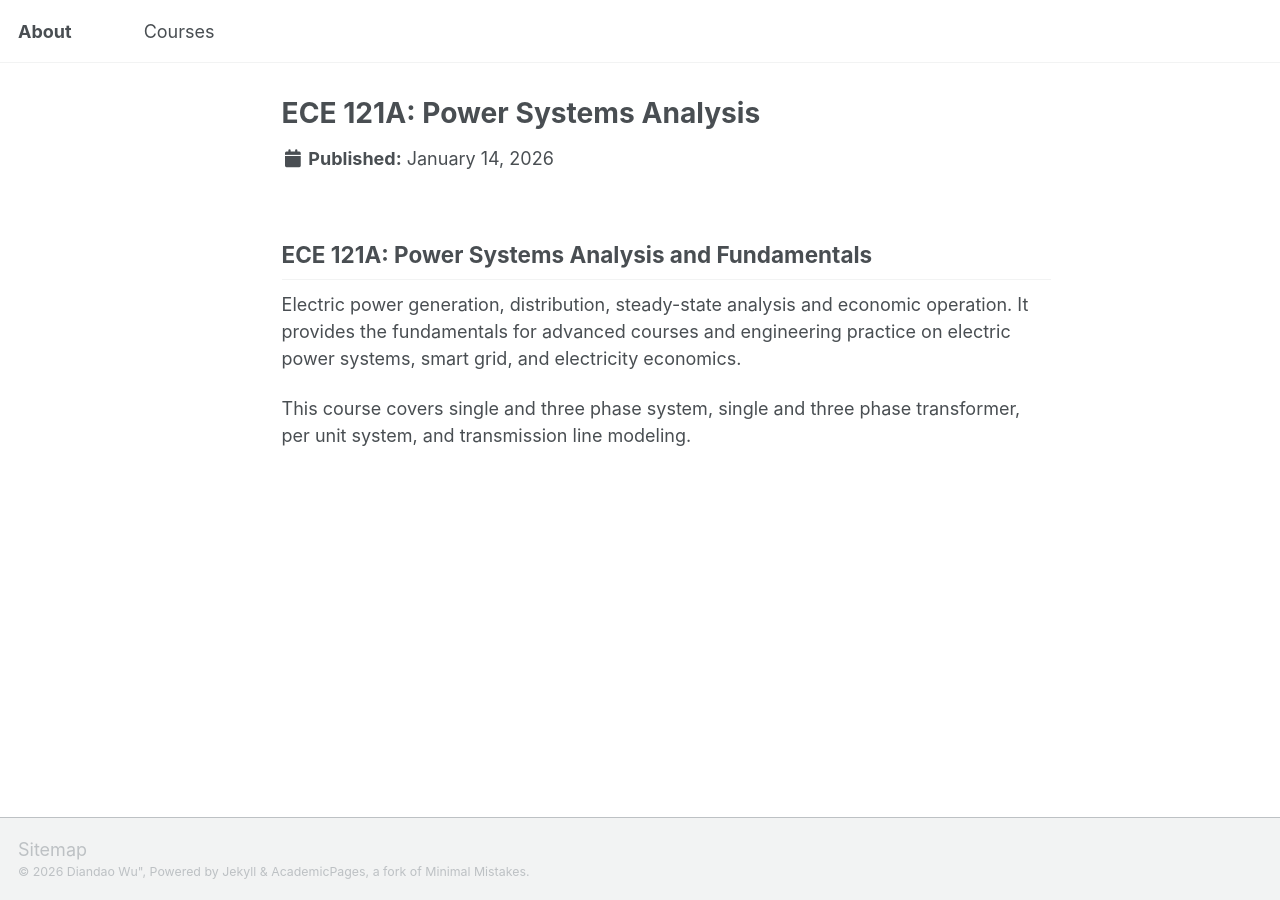
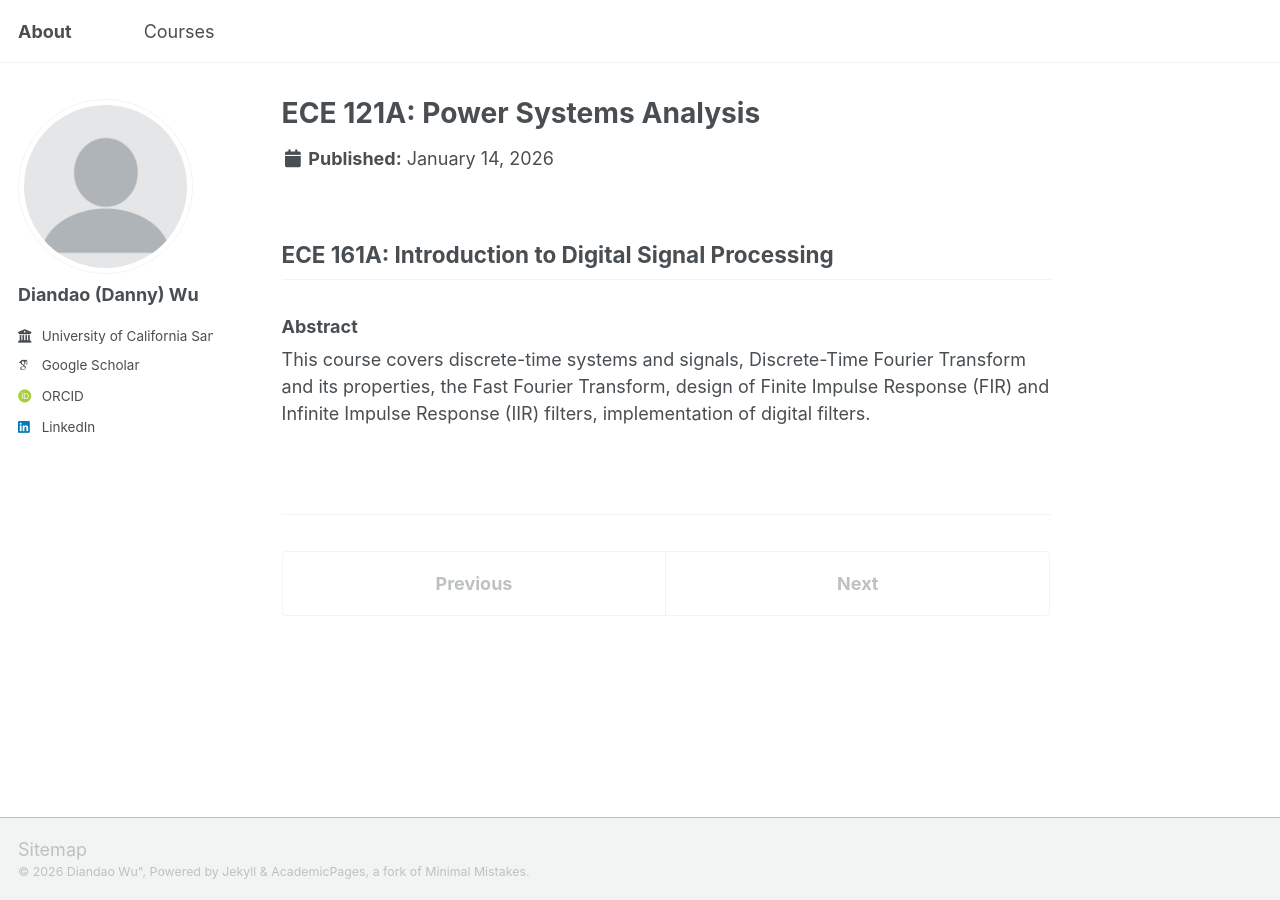
Before and after one commit to dzawu/dzawu.github.io, a Jekyll site: the page built from _courses/ECE161A.md, in a window 1280 px wide. Built offline with Jekyll 4.4.1, drawn with Linux system fonts in a browser that asks for light colours; some web fonts are replaced; a script bundle is joined from its source files by our own code; library files that are not in the unit come from our copies.

Commit message:
Update course descriptions

```diff
--- a/_courses/ECE121A.md
+++ b/_courses/ECE121A.md
@@ -3,11 +3,14 @@ layout: single
 title: "ECE 121A: Power Systems Analysis"
 collection: courses
 permalink: /courses/ECE121A/
+author_profile: true
 ---
 
 ## ECE 121A: Power Systems Analysis and Fundamentals
 
+### Abstract
+
 Electric power generation, distribution, steady-state analysis and economic operation. It provides the fundamentals for advanced courses and engineering practice on electric power systems, smart grid, and electricity economics.
 
 
-This course covers single and three phase system, single and three phase transformer, per unit system, and transmission line modeling.
+This course covers single and three phase system, single and three phase transformer, per unit system, and transmission line modeling such as short line model, midium line model, and long line model.
--- /dev/null
+++ b/_courses/ECE161A.md
@@ -0,0 +1,13 @@
+---
+layout: single
+title: "ECE 121A: Power Systems Analysis"
+collection: courses
+permalink: /courses/ECE121A/
+author_profile: true
+---
+
+## ECE 161A: Introduction to Digital Signal Processing
+
+### Abstract
+
+This course covers discrete-time systems and signals, Discrete-Time Fourier Transform and its properties, the Fast Fourier Transform, design of Finite Impulse Response (FIR) and Infinite Impulse Response (IIR) filters, implementation of digital filters.
```
Also changed, not shown: _pages/courses.md (+1 -1 lines), _courses/README.txt (added).
